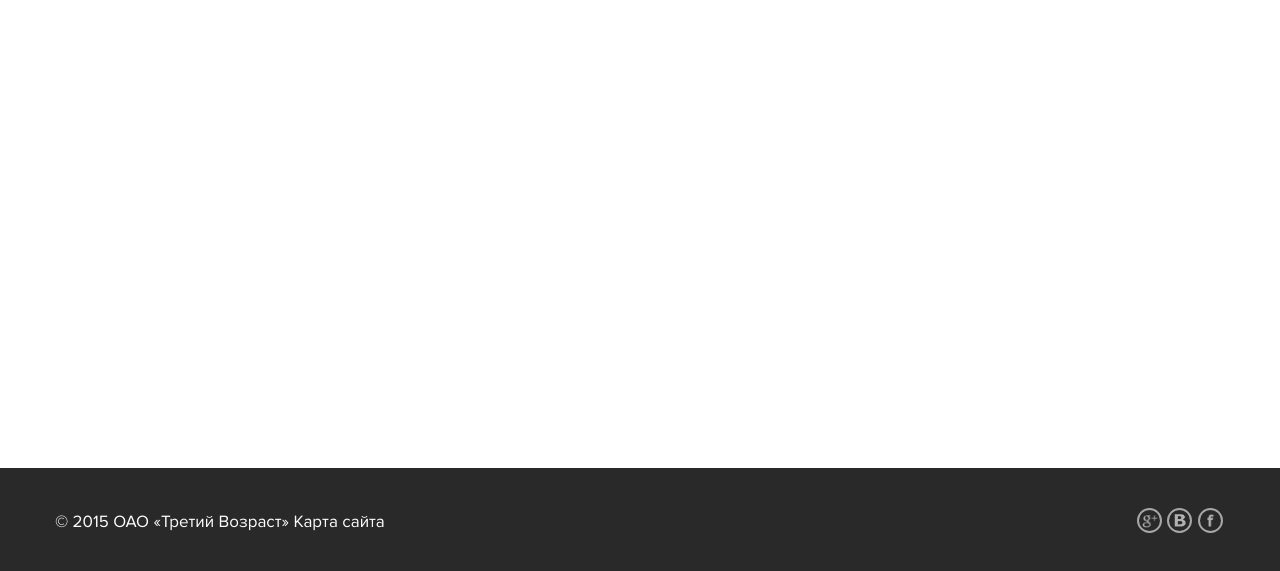
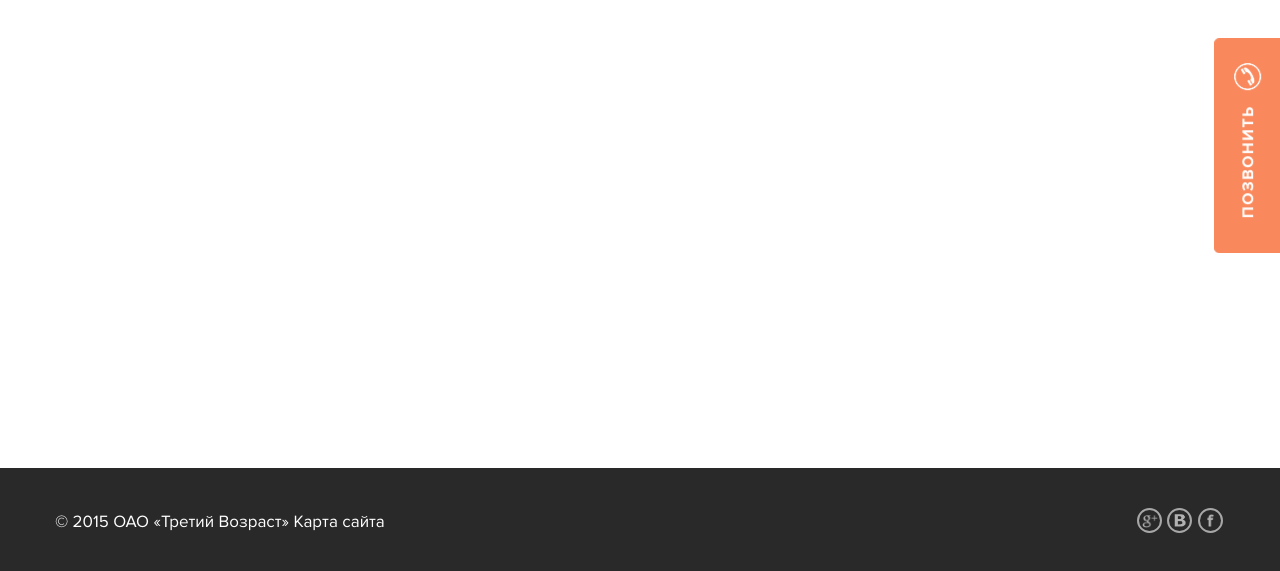
Before and after one commit to RadiksMan/tretiy-vozrast2, a website: page src/index.html in a window 1280 px wide. Shown: the part 213-784 px from the top of the page. Drawn offline with nearby package versions, Linux system fonts and the light colour scheme; some packages are replaced by stand-ins of ours; files that its build step writes are made by us from their sources.

Commit message:
call buttons show

```diff
--- a/src/sass/develop_scss/develop_1.scss
+++ b/src/sass/develop_scss/develop_1.scss
@@ -306,7 +306,7 @@
 
 /* fixed-button */
 
-    .call-button-fixed{position: fixed;right: -75px;top: 325px;transform:rotateZ(-90deg);z-index: 15;display: none;
+    .call-button-fixed{position: fixed;right: -75px;top: 325px;transform:rotateZ(-90deg);z-index: 15;
         a{display: block;border-radius: 5px 5px 0 0;background-color: #f9895d;font-size: 16px;text-decoration:none;color:#fff;text-transform: uppercase;font-weight: 700;position: relative;overflow: hidden;padding: 20px 25px 20px 35px;letter-spacing: 1.5px;
             span{display: inline-block;vertical-align: middle;position: relative;z-index: 1;}
             .call-button-fixed-text{margin-right: 10px;}
```
